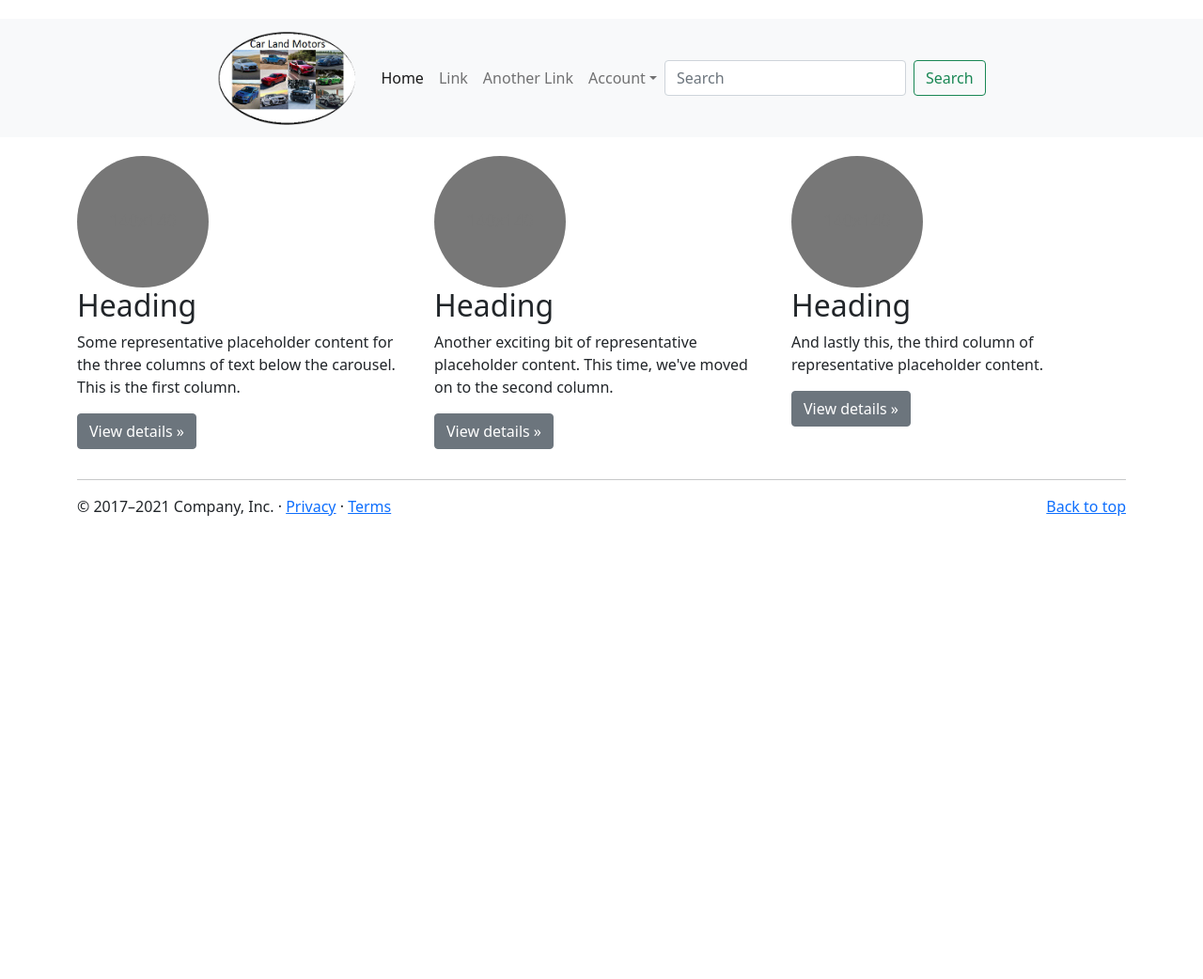
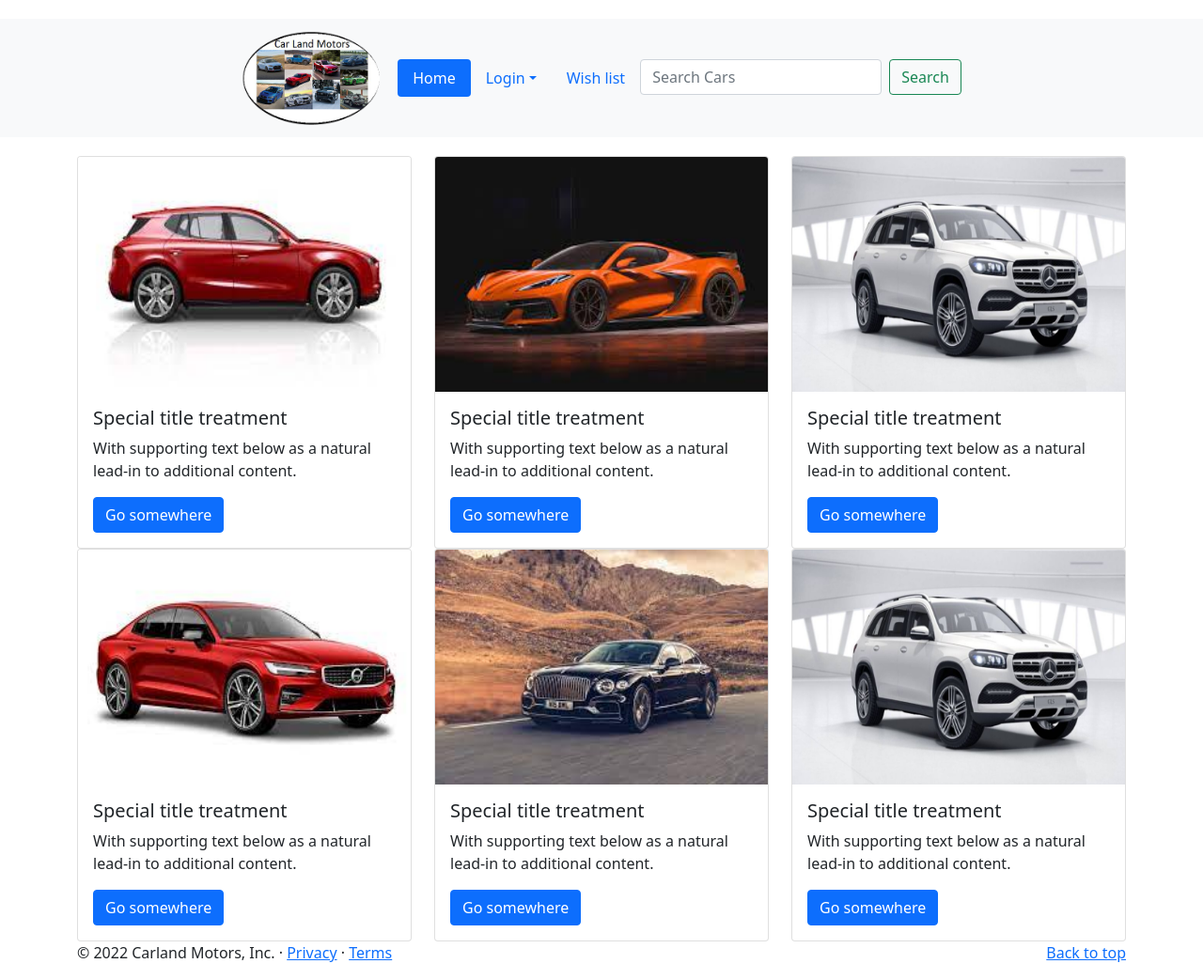
Before and after one commit to vishwakranti/CarlandMotors, a PHP site: page /carlandmotors_Vishwakranti/ in a window 1280 px wide. Shown: the whole page at 94% size. Before the commit the page ends 549 px from the top, so only its background shows below. Run offline with PHP 8.4, Linux system fonts and the light colour scheme.

Commit message:
changed index page, added cars

```diff
--- a/index.php
+++ b/index.php
@@ -1,6 +1,7 @@
+
+
 <!doctype html>
 <html lang="en">
-
    <head>
       <meta charset="utf-8">
       <meta name="viewport" content="width=device-width, initial-scale=1">
@@ -8,14 +9,9 @@
       <meta name="author" content="Mark Otto, Jacob Thornton, and Bootstrap contributors">
       <meta name="generator" content="Hugo 0.84.0">
       <title>Carland Motors</title>
-
       <link rel="canonical" href="https://getbootstrap.com/docs/5.0/examples/carousel/">
-
-
-
       <!-- Bootstrap core CSS -->
       <link href="https://getbootstrap.com/docs/5.0/dist/css/bootstrap.min.css" rel="stylesheet" integrity="sha384-EVSTQN3/azprG1Anm3QDgpJLIm9Nao0Yz1ztcQTwFspd3yD65VohhpuuCOmLASjC" crossorigin="anonymous">
-
       <!-- Favicons -->
       <link rel="apple-touch-icon" href="https://getbootstrap.com/docs/5.0/assets/img/favicons/apple-touch-icon.png" sizes="180x180">
       <link rel="icon" href="https://getbootstrap.com/docs/5.0/assets/img/favicons/favicon-32x32.png" sizes="32x32" type="image/png">
@@ -24,8 +20,6 @@
       <link rel="mask-icon" href="https://getbootstrap.com/docs/5.0/assets/img/favicons/safari-pinned-tab.svg" color="#7952b3">
       <link rel="icon" href="http://localhost:81/carlandmotors_Vishwakranti/favicon.ico">
       <meta name="theme-color" content="#7952b3">
-
-
       <style>
          .bd-placeholder-img {
          font-size: 1.125rem;
@@ -34,26 +28,20 @@
          -moz-user-select: none;
          user-select: none;
          }
-
          @media (min-width: 768px) {
          .bd-placeholder-img-lg {
          font-size: 3.5rem;
          }
-
          .mt-0 {
          margin-top: 20px !important;
          }
          }
       </style>
-
-
       <!-- Custom styles for this template -->
       <!--<link href="https://getbootstrap.com/docs/5.0/examples/carousel/carousel.css" rel="stylesheet">-->
    </head>
-
    <body>
-
-    <header class="mt-0">
+      <!--<header class="mt-0">
          <nav class="navbar navbar-expand-md navbar-light bg-light ">
              <div class="d-flex me-auto justify-content-center ms-auto">
                  <a class="navbar-brand" href="#"><img src="./images/cars_logo.png" alt="" width="150" height="100"></a>
@@ -86,71 +74,120 @@
                  </div>
              </div>
          </nav>
+         </header>-->
+      <header class="mt-0">
+         <nav class="navbar navbar-expand-md navbar-light bg-light justify-content-center">
+            <div class="d-flex">
+               <a class="navbar-brand" href="#"><img src="./images/cars_logo.png" alt="" width="150" height="100"></a>
+               <button class="navbar-toggler" type="button" data-bs-toggle="collapse" data-bs-target="#navbarCollapse" aria-controls="navbarCollapse" aria-expanded="false" aria-label="Toggle navigation">
+               <span class="navbar-toggler-icon"></span>
+               </button>
+               <div class="collapse navbar-collapse" id="navbarCollapse">
+                  <ul class="nav nav-pills">
+                     <li class="nav-item">
+                        <a class="nav-link active" aria-current="page" href="#">Home</a>
+                     </li>
+                     <li class="nav-item dropdown">
+                        <a class="nav-link dropdown-toggle" data-bs-toggle="dropdown" href="#" role="button" aria-expanded="false">Login</a>
+                        <ul class="dropdown-menu">
+                           <li><a class="dropdown-item" href="#">User Login</a></li>
+                           <li>
+                              <hr class="dropdown-divider">
+                           </li>
+                           <li><a class="dropdown-item" href="#">Admin Login</a></li>
+                        </ul>
+                     </li>
+                     <li class="nav-item">
+                        <a class="nav-link" href="#">Wish list</a>
+                     </li>
+                     <li class="nav-item">
+                        <form class="d-flex">
+                           <input class="form-control me-2" type="search" placeholder="Search Cars" aria-label="Search">
+                           <button class="btn btn-outline-success" type="submit">Search</button>
+                        </form>
+                     </li>
+                  </ul>
+               </div>
+            </div>
+         </nav>
       </header>
-
       <main>
          <!-- Marketing messaging and featurettes
             ================================================== -->
          <!-- Wrap the rest of the page in another container to center all the content. -->
-
          <div class="container marketing mt-0">
-
-            <!-- Three columns of text below the carousel -->
             <div class="row">
-                <div class="col-lg-4">
-                    <svg class="bd-placeholder-img rounded-circle" width="140" height="140" xmlns="http://www.w3.org/2000/svg" role="img" aria-label="Placeholder: 140x140" preserveAspectRatio="xMidYMid slice" focusable="false">
-                        <title>Placeholder</title>
-                        <rect width="100%" height="100%" fill="#777" /><text x="50%" y="50%" fill="#777" dy=".3em">140x140</text>
-                    </svg>
-
-                    <h2>Heading</h2>
-                    <p>Some representative placeholder content for the three columns of text below the carousel. This is the first column.</p>
-                    <p><a class="btn btn-secondary" href="#">View details &raquo;</a></p>
-                </div><!-- /.col-lg-4 -->
-                <div class="col-lg-4">
-                    <svg class="bd-placeholder-img rounded-circle" width="140" height="140" xmlns="http://www.w3.org/2000/svg" role="img" aria-label="Placeholder: 140x140" preserveAspectRatio="xMidYMid slice" focusable="false">
-                        <title>Placeholder</title>
-                        <rect width="100%" height="100%" fill="#777" /><text x="50%" y="50%" fill="#777" dy=".3em">140x140</text>
-                    </svg>
-
-                    <h2>Heading</h2>
-                    <p>Another exciting bit of representative placeholder content. This time, we've moved on to the second column.</p>
-                    <p><a class="btn btn-secondary" href="#">View details &raquo;</a></p>
-                </div><!-- /.col-lg-4 -->
-                <div class="col-lg-4">
-                    <svg class="bd-placeholder-img rounded-circle" width="140" height="140" xmlns="http://www.w3.org/2000/svg" role="img" aria-label="Placeholder: 140x140" preserveAspectRatio="xMidYMid slice" focusable="false">
-                        <title>Placeholder</title>
-                        <rect width="100%" height="100%" fill="#777" /><text x="50%" y="50%" fill="#777" dy=".3em">140x140</text>
-                    </svg>
-
-                    <h2>Heading</h2>
-                    <p>And lastly this, the third column of representative placeholder content.</p>
-                    <p><a class="btn btn-secondary" href="#">View details &raquo;</a></p>
-                </div><!-- /.col-lg-4 -->
-            </div><!-- /.row -->
-
-
-            <!-- START THE FEATURETTES -->
-
-
-            <hr class="featurette-divider">
-
-            <!-- /END THE FEATURETTES -->
-
-        </div><!-- /.container -->
-
-
+               <div class="col-sm-4">
+                  <div class="card">
+                     <img src="./images/stock_car1.jpg" class="card-img-top" alt="..." width="125" height="250">
+                     <div class="card-body">
+                        <h5 class="card-title">Special title treatment</h5>
+                        <p class="card-text">With supporting text below as a natural lead-in to additional content.</p>
+                        <a href="#" class="btn btn-primary">Go somewhere</a>
+                     </div>
+                  </div>
+               </div>
+               <div class="col-sm-4">
+                  <div class="card">
+                     <img src="./images/stock_car2.jpg" class="card-img-top" alt="..." width="125" height="250">
+                     <div class="card-body">
+                        <h5 class="card-title">Special title treatment</h5>
+                        <p class="card-text">With supporting text below as a natural lead-in to additional content.</p>
+                        <a href="#" class="btn btn-primary">Go somewhere</a>
+                     </div>
+                  </div>
+               </div>
+               <div class="col-sm-4">
+                  <div class="card">
+                     <img src="./images/stock_car3.jpg" class="card-img-top" alt="..." width="125" height="250">
+                     <div class="card-body">
+                        <h5 class="card-title">Special title treatment</h5>
+                        <p class="card-text">With supporting text below as a natural lead-in to additional content.</p>
+                        <a href="#" class="btn btn-primary">Go somewhere</a>
+                     </div>
+                  </div>
+               </div>
+            </div>
+            <div class="row">
+               <div class="col-sm-4">
+                  <div class="card">
+                     <img src="./images/stock_car4.jpg" class="card-img-top" alt="..." width="125" height="250">
+                     <div class="card-body">
+                        <h5 class="card-title">Special title treatment</h5>
+                        <p class="card-text">With supporting text below as a natural lead-in to additional content.</p>
+                        <a href="#" class="btn btn-primary">Go somewhere</a>
+                     </div>
+                  </div>
+               </div>
+               <div class="col-sm-4">
+                  <div class="card">
+                     <img src="./images/stock_car5.jpg" class="card-img-top" alt="..." width="125" height="250">
+                     <div class="card-body">
+                        <h5 class="card-title">Special title treatment</h5>
+                        <p class="card-text">With supporting text below as a natural lead-in to additional content.</p>
+                        <a href="#" class="btn btn-primary">Go somewhere</a>
+                     </div>
+                  </div>
+               </div>
+               <div class="col-sm-4">
+                  <div class="card">
+                     <img src="./images/stock_car3.jpg" class="card-img-top" alt="..." width="125" height="250">
+                     <div class="card-body">
+                        <h5 class="card-title">Special title treatment</h5>
+                        <p class="card-text">With supporting text below as a natural lead-in to additional content.</p>
+                        <a href="#" class="btn btn-primary">Go somewhere</a>
+                     </div>
+                  </div>
+               </div>
+            </div>
+         </div>
+         <!-- /.container -->
          <!-- FOOTER -->
          <footer class="container">
             <p class="float-end"><a href="#">Back to top</a></p>
-            <p>&copy; 2017–2021 Company, Inc. &middot; <a href="#">Privacy</a> &middot; <a href="#">Terms</a></p>
+            <p>&copy; 2022 Carland Motors, Inc. &middot; <a href="#">Privacy</a> &middot; <a href="#">Terms</a></p>
          </footer>
       </main>
-
-
       <script src="https://getbootstrap.com/docs/5.0/dist/js/bootstrap.bundle.min.js" integrity="sha384-MrcW6ZMFYlzcLA8Nl+NtUVF0sA7MsXsP1UyJoMp4YLEuNSfAP+JcXn/tWtIaxVXM" crossorigin="anonymous"></script>
-
-
    </body>
-
 </html>
```
Also changed, not shown: images/stock_car1.jpg (added), images/stock_car2.jpg (added), images/stock_car3.jpg (added), images/stock_car4.jpg (added), images/stock_car5.jpg (added). Lines whose indentation alone changed are shown as unchanged.
